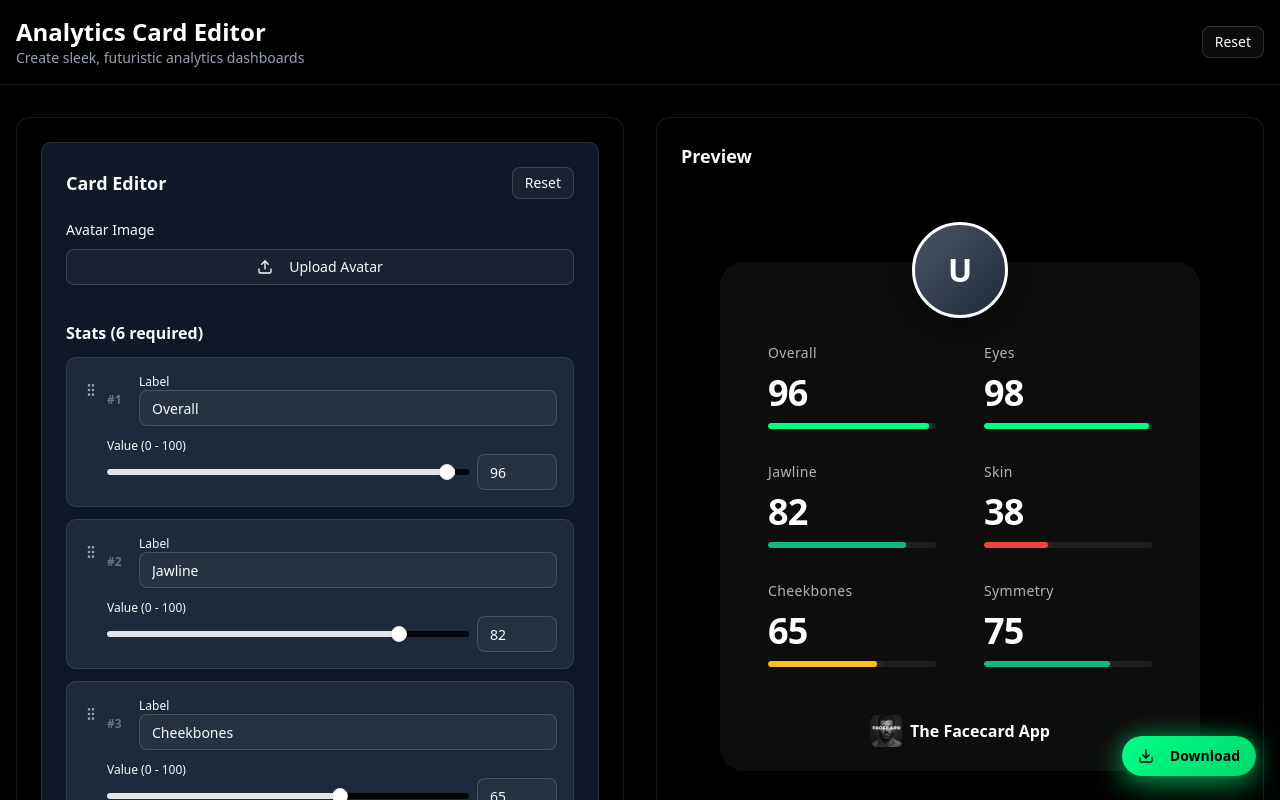
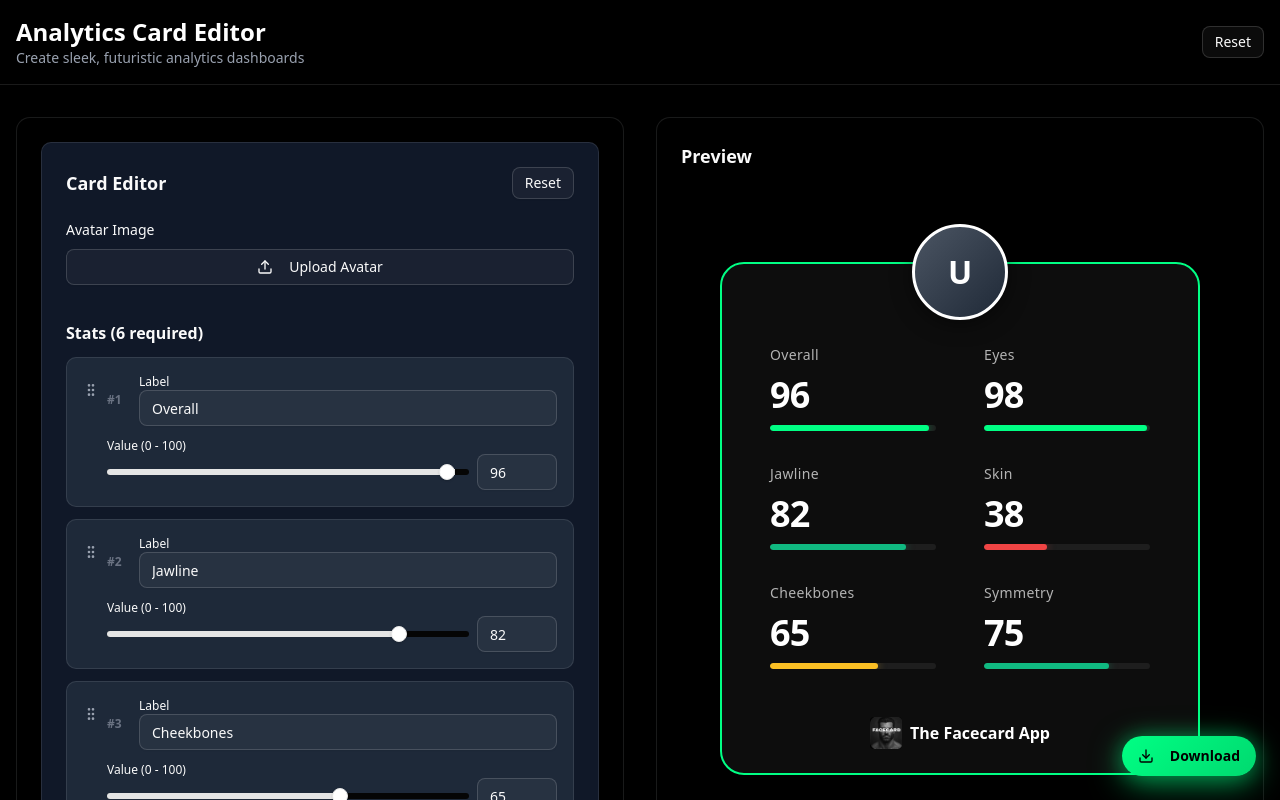
Before and after one commit to ChrolloAce/facecardmaker, a Next.js app: page / in a window 1280 px wide. Shown: the top 800 px of the page. Built offline with nearby package versions, Linux system fonts and the light colour scheme.

Commit message:
Add neon green outline/border to card

```diff
--- a/components/CardPreview.tsx
+++ b/components/CardPreview.tsx
@@ -68,6 +68,7 @@ export const CardPreview = React.forwardRef<HTMLDivElement, CardPreviewProps>(
             borderRadius: '24px',
             paddingTop: '48px',
             overflow: 'visible',
+            border: '2px solid #00FF84',
             boxShadow: '0 8px 32px rgba(0, 0, 0, 0.9), 0 4px 16px rgba(0, 0, 0, 0.7)',
           }}
         >
```
